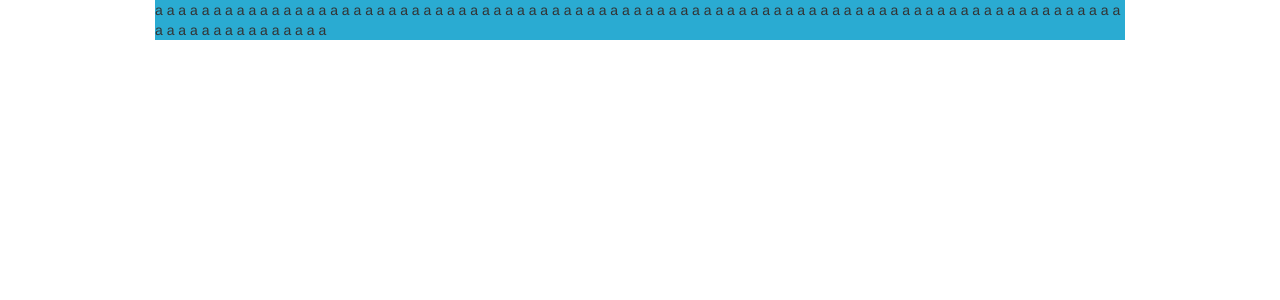
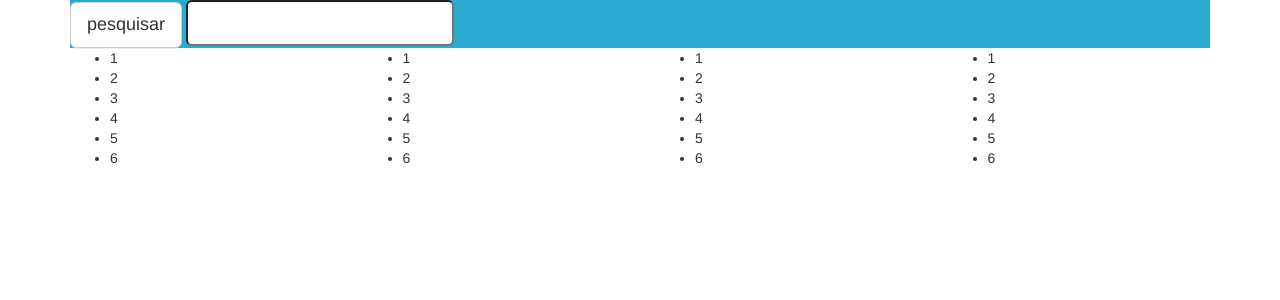
Before and after one commit to SergioDiniz/agenda-telefonica, a PHP site: page / in a window 1280 px wide. Shown: the top 300 px of the page. Run offline with PHP 8.4, Linux system fonts and the light colour scheme.

Commit message:
mais testes

```diff
--- a/html/css/estilo.css
+++ b/html/css/estilo.css
@@ -1,9 +1,3 @@
-
-.conteiner{
-    max-width: 970px;
-    margin: 0 auto;
-}
-
 .teste{
     background-color: #2aabd2;
 }
--- a/html/index.html
+++ b/html/index.html
@@ -10,13 +10,55 @@
 </head>
 <body>
 
-    <div class="conteiner">
+    <div class="container">
         <div class="row">
             <div class="col-md-12">
                 <div class="teste">
-                    a a a a a a a a a a a a a a a a a a a a a a a a a a a a a a a a a a a a a a a a a a a a a a a a a a
-                    a a a a a a a a a a a a  a a a a a a a a a a a a a a a a a a a a a a a a a a a a a a a a a a a a
+
+                    <input type="button" value="pesquisar" class="btn btn-default btn-lg"/>
+                    <input type="text" class="input-lg"/>
                 </div>
+            </div>
+
+            <div class="col-md-3">
+                <ul>
+                    <li>1</li>
+                    <li>2</li>
+                    <li>3</li>
+                    <li>4</li>
+                    <li>5</li>
+                    <li>6</li>
+                </ul>
+            </div>
+            <div class="col-md-3">
+                <ul>
+                    <li>1</li>
+                    <li>2</li>
+                    <li>3</li>
+                    <li>4</li>
+                    <li>5</li>
+                    <li>6</li>
+                </ul>
+            </div>
+            <div class="col-md-3">
+                <ul>
+                    <li>1</li>
+                    <li>2</li>
+                    <li>3</li>
+                    <li>4</li>
+                    <li>5</li>
+                    <li>6</li>
+                </ul>
+            </div>
+            <div class="col-md-3">
+                <ul>
+                    <li>1</li>
+                    <li>2</li>
+                    <li>3</li>
+                    <li>4</li>
+                    <li>5</li>
+                    <li>6</li>
+                </ul>
             </div>
         </div>
     </div>
```
